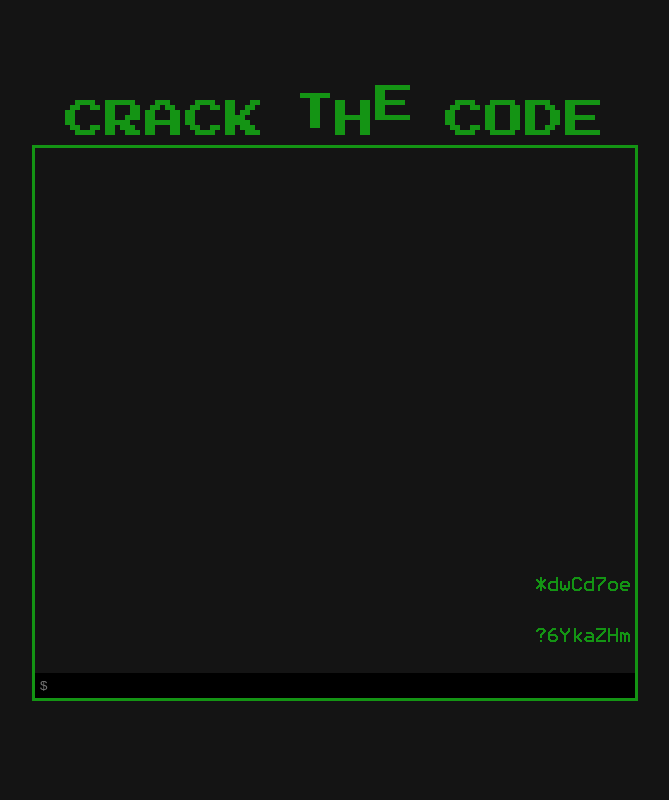
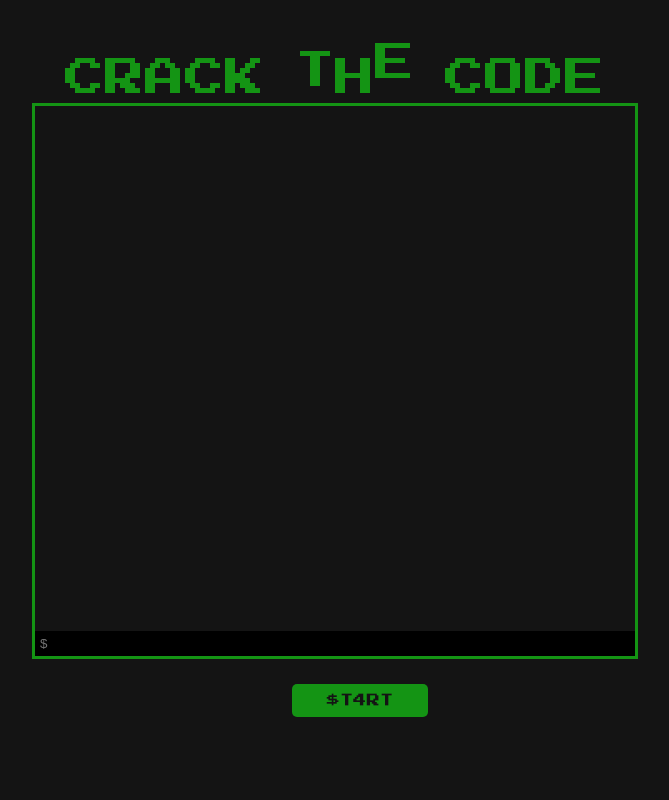
Before and after one commit to Gabriel-Troni/crack_the_code_game, a PHP site: page / in a window 1280 px wide. Shown: the part 58-858 px from the top of the page, without its empty margins (305-974 px from the left). Run offline with PHP 8.4, Linux system fonts and the light colour scheme; the visitor is signed in with stand-in values (Sample User, id 1); data that the repository does not hold is empty; a stand-in replaces the project's code that opens the database connection.

Commit message:
start buttom, points, email check, login check

```diff
--- a/generator.js
+++ b/generator.js
@@ -20,6 +20,7 @@ document.addEventListener("DOMContentLoaded", function () {
                 var codigo = codigos[j].textContent.trim();
                 if (valorDigitado === codigo) {
                     pontos += codigo.length * 2;
+                    updatePoints()
                     for (let k = j; k <= 10; k++) {
                         var codigoAcima = codigos[k + 1].textContent.trim();
                         codigos[k].innerText = codigoAcima || '';
@@ -31,7 +32,6 @@ document.addEventListener("DOMContentLoaded", function () {
 
                     i = j;
                     document.body.classList.add('shake-animation');
-                    document.querySelector('.points-display').innerHTML = pontos;
 
                     comandoInput.value = '';
                 }
@@ -44,33 +44,6 @@ document.addEventListener("DOMContentLoaded", function () {
     });
 });
 
-/* VERSÃO MENOS OPTIMIZADA
-document.addEventListener("DOMContentLoaded", function () {
-    var comandoInput = document.getElementById("comando");
-    comandoInput.addEventListener("keydown", function (event) {
-        if (event.key === "Enter") {
-            var valorDigitado = comandoInput.value;
-            for (let j = 1; j <= i; j++) {
-                var codigo = document.getElementById(`cod${j}`).innerHTML;
-                if (valorDigitado === codigo) {
-                    alert("boa")
-                    // se digitar o valor igual, todos os códigos acima vão para baixo, como uma pilha
-                    for (let k = j; k <= 10; k++) {
-                        var codigoAcima = document.getElementById(`cod${k + 1}`).textContent.trim();
-                        if (codigoAcima === '') {
-                            document.getElementById(`cod${k}`).innerText = ''; //se não tiver nada na div acima, só esvazia a div e sai do loop
-                            break;
-                        } else {
-                            document.getElementById(`cod${k}`).innerText = codigoAcima;
-                        }
-                    }
-                    //reseta para que o as divs sejam populadas desde o inicio
-                    i = 1;
-                }
-            }
-        }
-    });
-});*/
 
 function generateCode(size) {
     let code = '';
@@ -85,6 +58,9 @@ function populateDiv() {
     if (i <= 11) {
         if (i == 11) {
             alert(`Game Over, você fez ${pontos}`);
+            document.getElementById('startButton').style.display = 'block'; // Mostrar o botão novamente
+            document.getElementById('pontuacao').style.display = 'none'; // Esconder a pontuação
+
             window.location.reload();
             return
         }
@@ -98,5 +74,44 @@ function populateDiv() {
 
     }
 }
+function startTerminal(){
+	document.getElementById('startButton').style.display = 'none'
+	document.getElementById('pontuacao').style.display = 'block'
 
-populateDiv();
+	pontos = 0 // Resetar os pontos
+	i = 1
+    updatePoints()
+	populateDiv()
+}
+function updatePoints() {
+	var divPontuacao = document.getElementById('pontuacao')
+	divPontuacao.innerHTML = 'Pontuação: ' + pontos
+}
+
+    /* VERSÃO MENOS OPTIMIZADA
+    document.addEventListener("DOMContentLoaded", function () {
+        var comandoInput = document.getElementById("comando");
+        comandoInput.addEventListener("keydown", function (event) {
+            if (event.key === "Enter") {
+                var valorDigitado = comandoInput.value;
+                for (let j = 1; j <= i; j++) {
+                    var codigo = document.getElementById(`cod${j}`).innerHTML;
+                    if (valorDigitado === codigo) {
+                        alert("boa")
+                        // se digitar o valor igual, todos os códigos acima vão para baixo, como uma pilha
+                        for (let k = j; k <= 10; k++) {
+                            var codigoAcima = document.getElementById(`cod${k + 1}`).textContent.trim();
+                            if (codigoAcima === '') {
+                                document.getElementById(`cod${k}`).innerText = ''; //se não tiver nada na div acima, só esvazia a div e sai do loop
+                                break;
+                            } else {
+                                document.getElementById(`cod${k}`).innerText = codigoAcima;
+                            }
+                        }
+                        //reseta para que o as divs sejam populadas desde o inicio
+                        i = 1;
+                    }
+                }
+            }
+        });
+    });*/
--- a/index.php
+++ b/index.php
@@ -1,3 +1,8 @@
+<?php
+    ini_set('display_errors', 1);
+    ini_set('display_startup_errors', 1);
+    error_reporting(E_ALL);
+?>
 <!DOCTYPE html>
 <html lang="pt-Br">
 
@@ -13,10 +18,10 @@
 </head>
 
 <body>
+    <script src="generator.js"></script>
 
     <?php require './src/navbar.php'?>
 
-    <div class="points-display"></div>
     <div id="conteudo">
 
         <div class="bouncing-text">
@@ -52,9 +57,11 @@
             </div>
             <input id="comando" type="text" placeholder="$">
         </div>
+        <div>
+            <button id="startButton" class="button-start" onclick="startTerminal()">$T4RT</button>
+            <div id="pontuacao"  class="textos"  style="display: none;">Pontuação: 0</div>
+        </div>
     </div>
-    <div id="cod11"></div>
-    <script src="generator.js"></script>
 </body>
 
 </html>
--- a/leaderboard.php
+++ b/leaderboard.php
@@ -18,7 +18,7 @@ $info = new Information();
 $teams = $info->getTeamsPoints($conn);
 ?>
 <body>
-    <a id="voltar" href="./index.php">voltar</a>
+    <a id="voltar" href="../index.php">voltar</a>
     <h1>ranking das equipes</h1>
     <div id="quadrado">
         <ul class="rank-list">
--- a/styles.css
+++ b/styles.css
@@ -91,6 +91,14 @@ header a {
     align-items: flex-end;
     overflow: auto;
 }
+.points{
+    display: flex;
+    flex-direction: column;
+    position: absolute;
+}
+.points-number{
+
+}
 
 .bouncing-text {
     position: relative;
@@ -110,11 +118,22 @@ header a {
     border-radius:5px;
     padding: 10px;
     cursor: pointer;
-    height: 50%;
 }
 
 .btn:hover{
     background-color: #17b817;
+
+}
+.button-start{
+    cursor: pointer;
+    margin: 25px;
+    border: none;
+    border-radius:5px;
+    padding: 10px;
+    background-color: #149414;
+    width: 100%;
+    color: #141414;
+    font-family: 'Press Start 2P', monospace;
 
 }
 
```
Also changed, not shown: login.php (+6 -1 lines), src/process_login.php (+11 -1 lines), src/process_register.php (+19 -6 lines), README.md.
